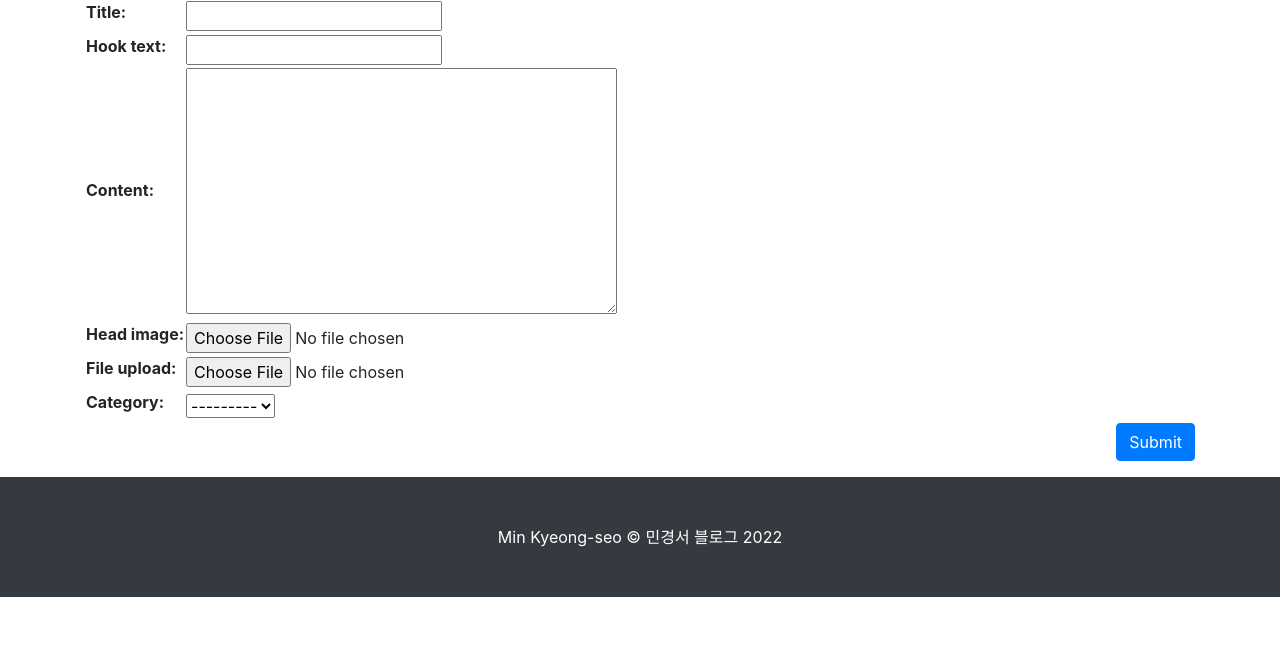
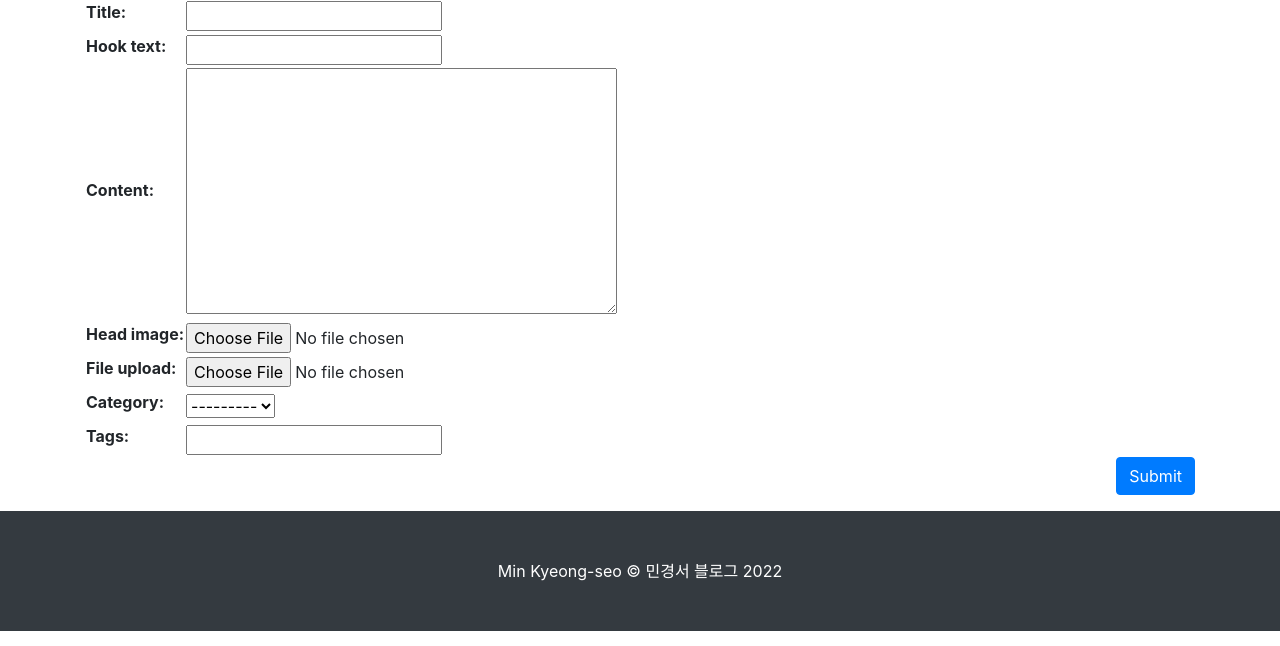
Before and after one commit to MinChangsu/doit_Django, a Django app: page /blog/create_post/ in a window 1280 px wide. Shown: the part 154-800 px from the top of the page. Run offline with Django 4.2, Linux system fonts and the light colour scheme; the visitor is signed in with stand-in values (Sample User, id 1); data that the repository does not hold is empty; some libraries are stand-ins or nearby versions.

Commit message:
포스트를 작성할 때 텍스트로 태그 지정하기

```diff
--- a/blog/templates/blog/post_form.html
+++ b/blog/templates/blog/post_form.html
@@ -6,6 +6,10 @@
 <form method="post" enctype="multipart/form-data">{% csrf_token %}
 <table>
     {{form}}
+    <tr>
+        <th><label for="'id_tags_str">Tags:</label></th>
+        <td><input type="text" name="tags_str" id="id_tags_str"></td>
+    </tr>
 </table>
     <button type="submit" class="btn btn-primary float-right">Submit</button>
     </form>
--- a/blog/views.py
+++ b/blog/views.py
@@ -3,6 +3,7 @@ from .models import Post, Category, Tag
 from django.contrib.auth.mixins import LoginRequiredMixin, UserPassesTestMixin
 from django.views.generic import ListView, DetailView, CreateView, UpdateView
 from django.core.exceptions import PermissionDenied
+from django.utils.text import slugify
 
 
 # Create your views here.
@@ -62,7 +63,23 @@ class PostCreate(LoginRequiredMixin, UserPassesTestMixin, CreateView):
         current_user = self.request.user
         if current_user.is_authenticated and (current_user.is_staff or current_user.is_superuser):
             form.instance.author = current_user
-            return super(PostCreate, self).form_valid(form)
+            response = super(PostCreate, self).form_valid(form)
+
+            tags_str = self.request.POST.get('tags_str')
+            if tags_str:
+                tags_str = tags_str.strip()
+                tags_str = tags_str.replace(',', ';')
+                tags_list = tags_str.split(';')
+
+                for t in tags_list:
+                    t = t.strip()
+                    tag, is_tag_created = Tag.objects.get_or_create(name=t)
+                    if is_tag_created:
+                        tag.slug = slugify(t, allow_unicode=True)
+                        tag.save()
+                    self.object.tags.add(tag)
+            return response
+
         else:
             return redirect('/blog/')
 
```
Also changed, not shown: blog/tests.py (+11 -0 lines).
